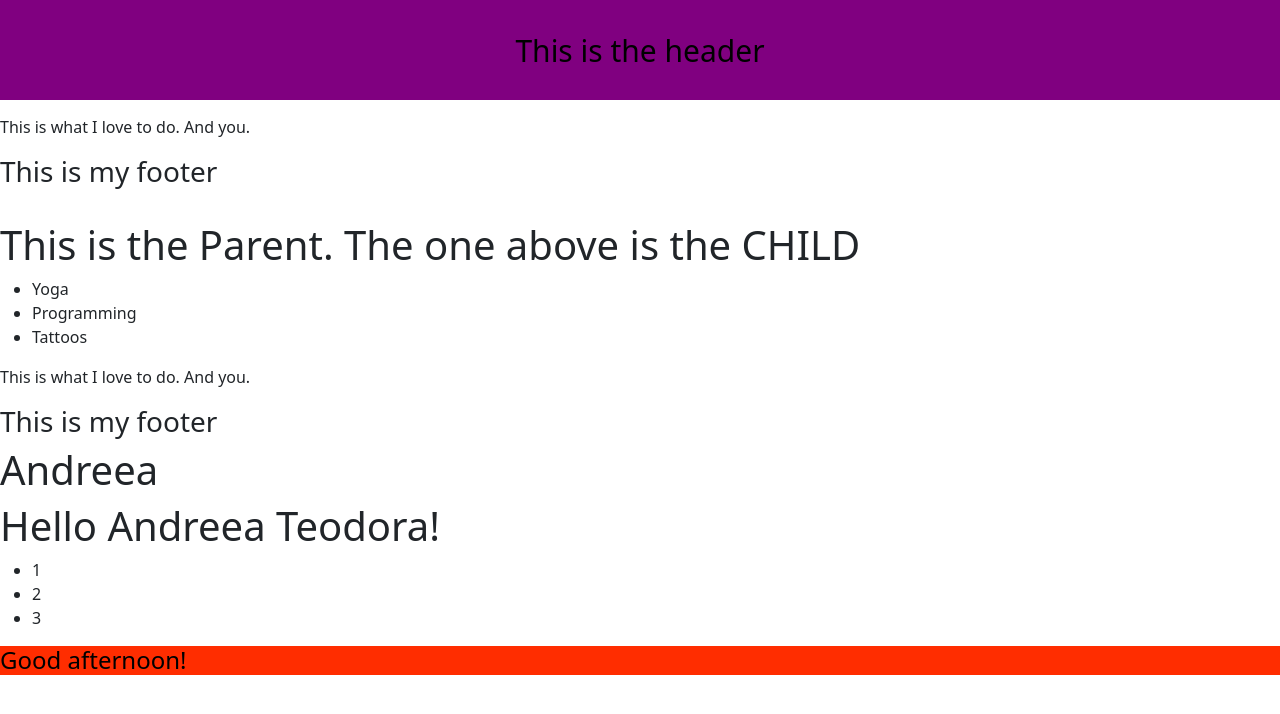
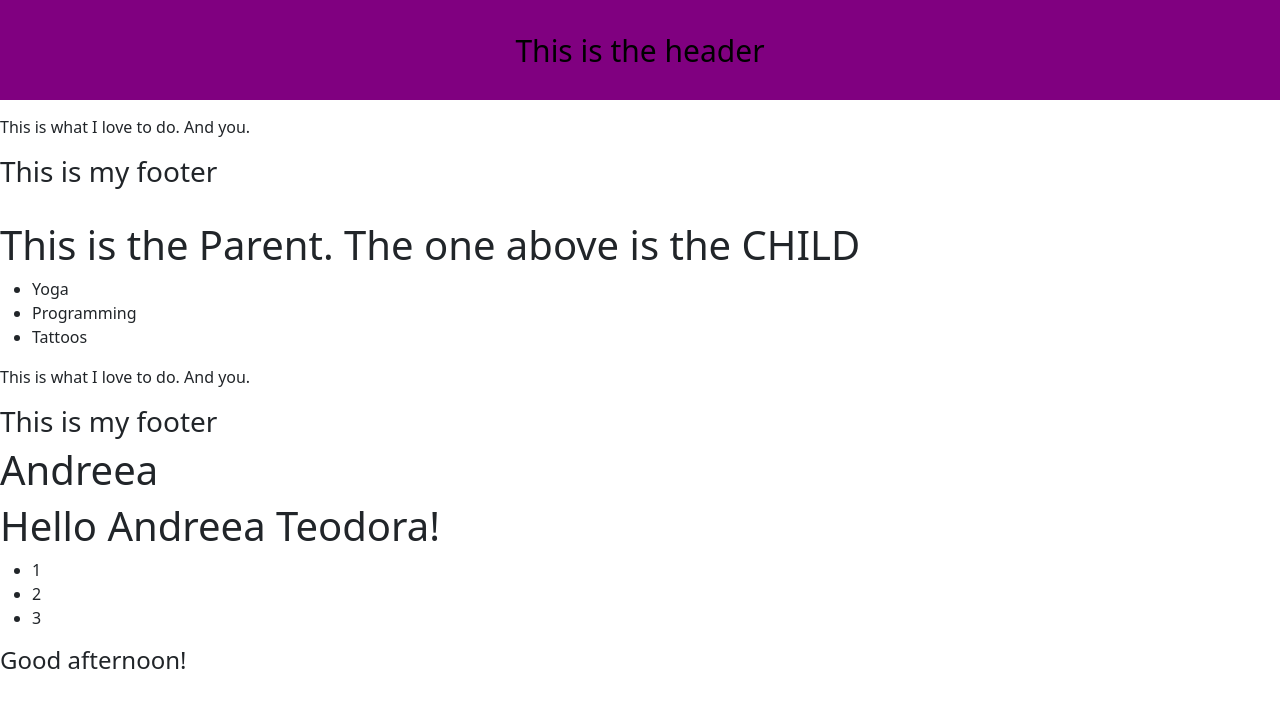
Before and after one commit to andr92h1/Learning-React-w-JS-freecodecamp, a React (Create React App) app: page / in a window 1280 px wide. Shown: the top 714 px of the page. Built offline with nearby package versions, Linux system fonts and the light colour scheme.

Commit message:
update styles.color

```diff
--- a/src/components/Date.jsx
+++ b/src/components/Date.jsx
@@ -6,6 +6,10 @@ function ChangeDate () {
     const hours = date.getHours()
     let timeOfDay
 
+    const styles = {
+        fontSize: 24,
+    }
+
     if (hours < 12) {
 
     timeOfDay = 'morning'
@@ -13,14 +17,9 @@ function ChangeDate () {
     timeOfDay = 'afternoon'
     } else {
     timeOfDay = 'night'
+    styles.color = "#000000"
     }
 
-
-const styles = {
-    color: "#000000",
-    backgroundColor: "#FF2D00",
-    fontSize: 24,
-}
 
     return (
     <h1 style={styles}> Good {timeOfDay}!</h1>
```
